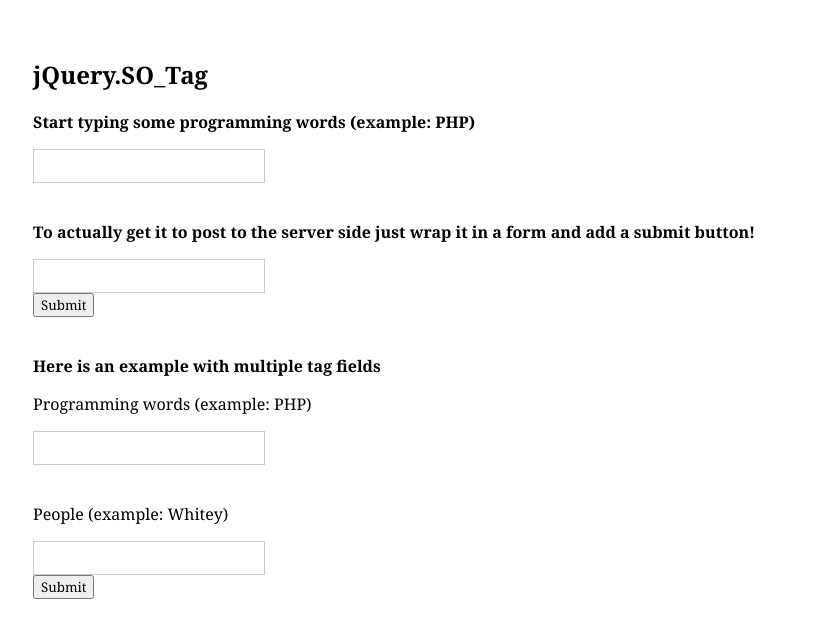
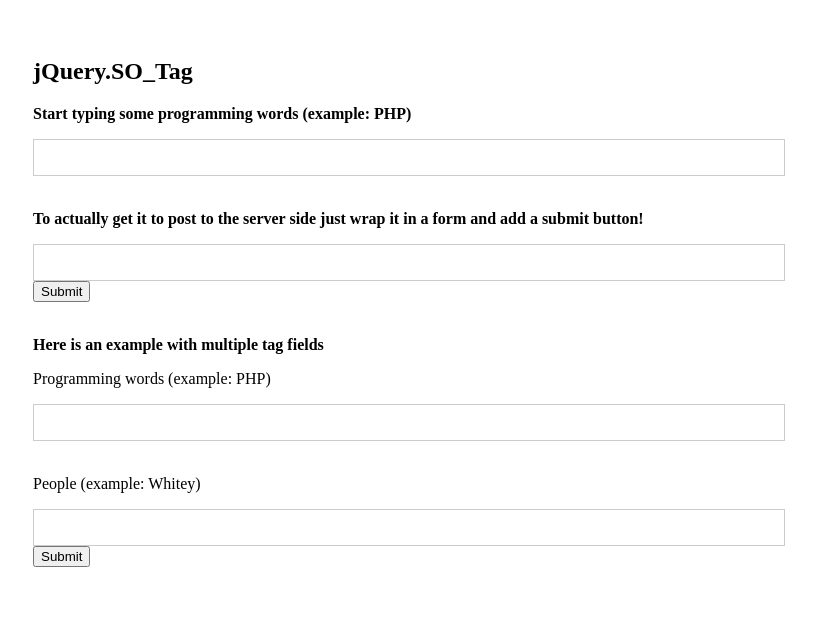
Before and after one commit to adamtester/so-tag, a PHP site: page / in a window 1280 px wide. Shown: the top 638 px of the page, without its empty margins (5-821 px from the left). Run offline with PHP 8.4, Linux system fonts and the light colour scheme.

Commit message:
Multiline support

```diff
--- a/css/so_tag.css
+++ b/css/so_tag.css
@@ -1,18 +1,25 @@
 .tag_input {
 	width:740px;
-	height:32px;
+	height:auto;
 	border:#ccc 1px solid;
-	padding:0 5px 0 5px;
+	padding:3px 5px 0 5px;
 	font-size: 90%;
+	position:relative;
+	display: block;
+    overflow: hidden;
 }
 .tag_input_text {
-	width:730px;
+	width:100%;
 	height:32px;
 	border:none;
 	outline:none;
 	font-size:14px;
-	padding:0;
-	float:right;
+	padding:0px;
+}
+.inputbox {
+	display: block;
+    overflow: hidden;
+	min-width:50px;
 }
 .tag {
 	color: #3E6D8E;
@@ -23,8 +30,11 @@
 	margin: 2px 2px 2px 0;
 	text-decoration: none;
 	font-size: 90%;
-	line-height: 2.4;
+
 	white-space: nowrap;
+	float:left;
+
+	height:16px;
 }
 .delete-tag {
 	width: 14px;
@@ -69,6 +79,3 @@
 .SO_result_description {
 	font-size:11px;
 }
-.selected_tags {
-	display:inline;
-}
--- a/index.htm
+++ b/index.htm
@@ -10,8 +10,8 @@ body {
 }
 </style>
 
-<link rel="stylesheet" type="text/css" href="css/simple_blue.css">
-<script type="text/javascript" src="jquery-1.10.2.min.js"></script>
+<link rel="stylesheet" type="text/css" href="css/so_tag.css">
+<script type="text/javascript" src="js/jquery-1.10.2.min.js"></script>
 <script type="text/javascript" src="js/so_tag.js"></script>
 </head>
 <body>
@@ -43,7 +43,10 @@ body {
 
 
 <script type="text/javascript">
-$('#basic_example').sotag();
+$('#basic_example').sotag({
+	description : true
+});
+
 $('#single_example').sotag();
 
 $('.multi_example_programming_tags').sotag();
--- a/js/so_tag.js
+++ b/js/so_tag.js
@@ -34,10 +34,10 @@
 			allow_delete: true,
 			allow_add: true,
 			animation: false,
+			animation_speed: 200,
 			description: false,
 			image: false,
 			min_width: 50,
-			animation_speed: 200,
 			break_keycodes: [ 13, 186, 188, 32 ],
 		}, options || {});
 
@@ -50,6 +50,7 @@
 
 		var SO_resize_input = function (combined_tag_widths, new_elem)
 		{
+			/*
 			var SO_input_width = new_elem.outerWidth();
 
 			// We need to get the css padding
@@ -61,6 +62,14 @@
 
 			console.log(SO_input_width + ' | ' + combined_tag_widths + ' | ' +SO_padding_total);
 			elem.width(SO_input_width - combined_tag_widths - SO_padding_total);
+
+			console.log(elem.width());
+
+			if(elem.width() <= settings.min_width){
+				console.log("Reset Needed");
+				elem.width(SO_input_width - SO_padding_total);
+			}
+			*/
 		}
 
 		var SO_update_results = function ()
@@ -68,9 +77,14 @@
 			$.getJSON(settings.autocomplete_URL, { q: elem.val() }, function(json_data){
 				var i = 1;
 				var clear_html = ' style="clear:both;"';
-				var result_object = elem.parent().next('.SO_results');
+				var result_object = elem.parents().next('.SO_results');
 				result_object.show();
-				result_object.html('');
+
+				if(!json_data){
+					result_object.html('<strong style="padding:3px; font-size:12px;">There were no results</strong>');
+				}else{
+					result_object.html('');
+				}
 
 				$.each(json_data, function(index, item){
 					// Break
@@ -81,17 +95,20 @@
 					}
 
 					// Selected
-					if(elem.prev('.selected_tags').children('#tag_' + item.id).length == 0) {
+					if(elem_parent.children('#tag_' + item.id).length == 0) {
 						var selected = '';
 					}else{
 						var selected = ' SO_selected';
 					}
 
-					result_object.append('<div class="SO_result' + selected + '"' + clear + '><span class="SO_result_title tag">' + item.tag + '</span><div class="SO_result_id" style="display:none;">' + item.id + '</div>');
+					if(settings.description){
+						var description = '<div class="SO_result_description">' + item.tag_description + '</div>';
+						result_object.append();
+					}else{
+						var description = '';
+					}
 
-					if(settings.description){
-						result_object.append('<div class="SO_result_description">' + item.tag_description + '</div>');
-					}
+					result_object.append('<div class="SO_result' + selected + '"' + clear + '><span class="SO_result_title tag">' + item.tag + '</span>' + description + '<div class="SO_result_id" style="display:none;">' + item.id + '</div>');
 
 					i++;
 				});
@@ -102,10 +119,10 @@
 				// If the user clicks on a tag then add it to the box
 				$('.SO_result').click(function() {
 					// Check if the tag is already in the list
-					if(elem.prev('.selected_tags').children('#tag_' + $(this).children('.SO_result_id').html()).length == 0) {
+					if(elem_parent.children('#tag_' + $(this).children('.SO_result_id').html()).length == 0) {
 						// It doesn't exist
 						// Add the tag
-						elem.prev('.selected_tags').append('<span class="tag" id="tag_' + $(this).children('.SO_result_id').html() + '">' + $(this).children('.SO_result_title').html() + '<span class="delete-tag">x</span></span>');
+						elem.parent('.inputbox').before('<span class="tag" id="tag_' + $(this).children('.SO_result_id').html() + '">' + $(this).children('.SO_result_title').html() + '<span class="delete-tag">x</span></span>');
 
 						// Hide the results box
 						var result_object = $('.SO_results');
@@ -179,7 +196,7 @@
 			var SO_container_padding_left = element_parent.css('padding-left');
 			var SO_container_padding_right = element_parent.css('padding-right');
 
-			SO_resize_input(SO_calculate_tag_widths(), element_parent);
+			//SO_resize_input(SO_calculate_tag_widths(), element_parent);
 
 			var form = $(elem).parents('form');
 			var submitted = false;
@@ -239,7 +256,7 @@
 			// Prepare the html of the input
 			element.wrap('<div class="tag_input" />');
 			element.addClass('tag_input_text');
-			element.before('<div class="selected_tags" />');
+			element.wrap('<span class="inputbox" />');
 
 			var element_parent = element.parents('.tag_input');
 			element_parent.after('<div class="SO_results" />');
```
Also changed, not shown: js/jquery-1.10.2.min.js (renamed from jquery-1.10.2.min.js), 1 other file.
